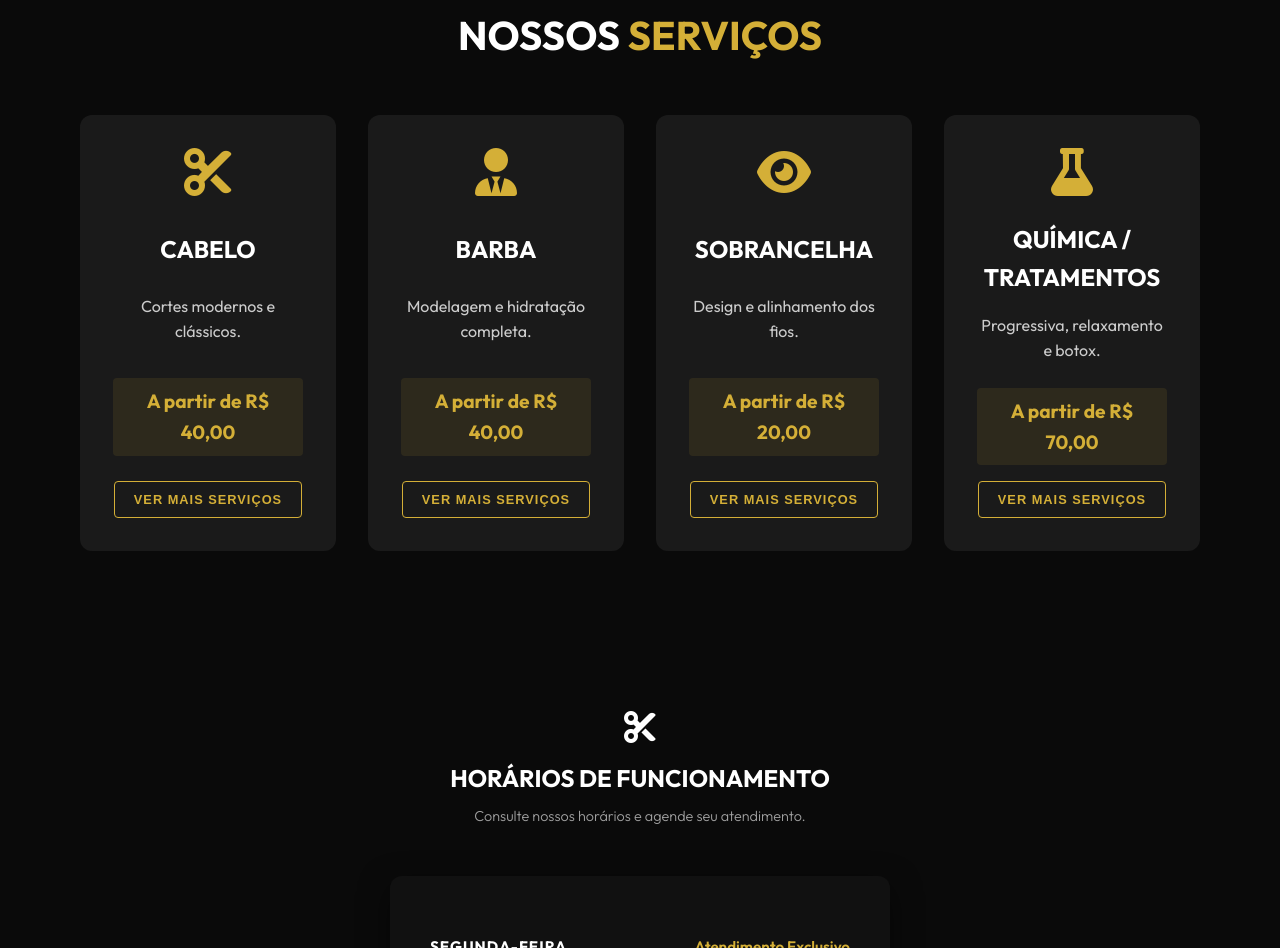
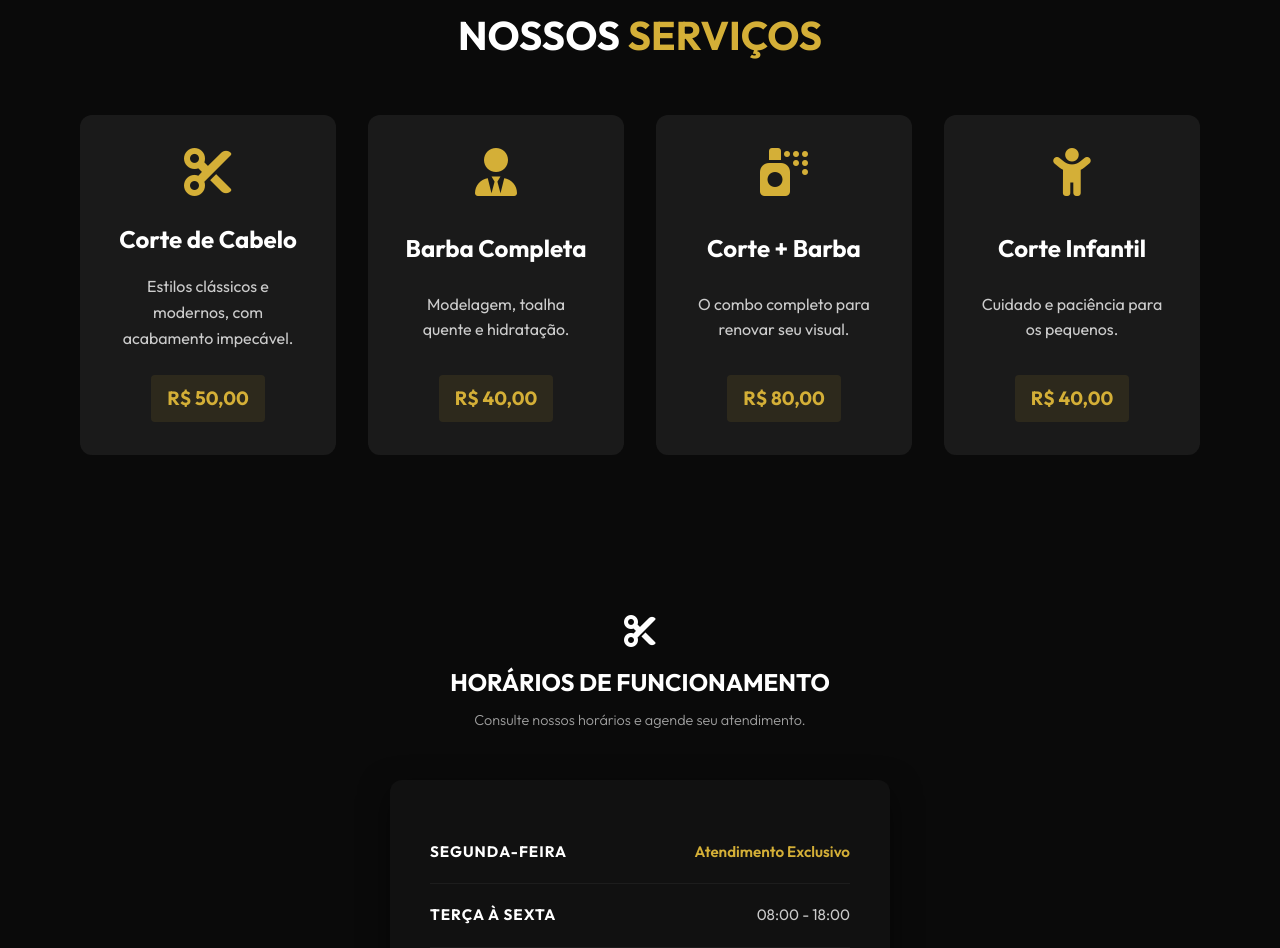
Before and after one commit to XandyNerd/BARBEARIA-VIDA-NOVA, a plain HTML site: page index.html in a window 1280 px wide. Shown: the part 3620-4568 px from the top of the page. Drawn offline with Linux system fonts and the light colour scheme.

Commit message:
Update index.html

```diff
--- a/index.html
+++ b/index.html
@@ -161,7 +161,7 @@
                             <p><strong>Exp:</strong> Iniciante</p>
                         </div>
                         <p class="description">Talento nato para desenhos e freestyle. Traz criatividade e estilo para
-                            cada corte.<br><!-- centralizar o botão! com os outros perfis, por isso do br --><br></p>
+                            cada corte.</p>
                         <a href="https://wa.me/5531994148015" class="btn-whatsapp" target="_blank"><i
                                 class="fab fa-whatsapp"></i> Agendar com Alexandre</a>
                     </div>
@@ -219,46 +219,31 @@
             <div class="services-grid">
                 <div class="service-card">
                     <i class="fas fa-cut service-icon"></i>
-                    <h3>CABELO</h3>
-                    <p>Cortes modernos e clássicos.</p>
-                    <span class="price">A partir de R$ 40,00</span>
-                    <button class="btn-service-details" data-category="cabelo">VER MAIS SERVIÇOS</button>
+                    <h3>Corte de Cabelo</h3>
+                    <p>Estilos clássicos e modernos, com acabamento impecável.</p>
+                    <span class="price">R$ 50,00</span>
                 </div>
                 <div class="service-card">
                     <i class="fas fa-user-tie service-icon"></i>
-                    <h3>BARBA</h3>
-                    <p>Modelagem e hidratação completa.</p>
-                    <span class="price">A partir de R$ 40,00</span>
-                    <button class="btn-service-details" data-category="barba">VER MAIS SERVIÇOS</button>
+                    <h3>Barba Completa</h3>
+                    <p>Modelagem, toalha quente e hidratação.</p>
+                    <span class="price">R$ 40,00</span>
                 </div>
                 <div class="service-card">
-                    <i class="fas fa-eye service-icon"></i>
-                    <h3>SOBRANCELHA</h3>
-                    <p>Design e alinhamento dos fios.</p>
-                    <span class="price">A partir de R$ 20,00</span>
-                    <button class="btn-service-details" data-category="sobrancelha">VER MAIS SERVIÇOS</button>
+                    <i class="fas fa-spray-can service-icon"></i>
+                    <h3>Corte + Barba</h3>
+                    <p>O combo completo para renovar seu visual.</p>
+                    <span class="price">R$ 80,00</span>
                 </div>
                 <div class="service-card">
-                    <i class="fas fa-flask service-icon"></i>
-                    <h3>QUÍMICA / TRATAMENTOS</h3>
-                    <p>Progressiva, relaxamento e botox.</p>
-                    <span class="price">A partir de R$ 70,00</span>
-                    <button class="btn-service-details" data-category="quimica">VER MAIS SERVIÇOS</button>
+                    <i class="fas fa-child service-icon"></i>
+                    <h3>Corte Infantil</h3>
+                    <p>Cuidado e paciência para os pequenos.</p>
+                    <span class="price">R$ 40,00</span>
                 </div>
             </div>
         </div>
     </section>
-
-    <!-- Services Modal -->
-    <div id="services-modal" class="modal">
-        <div class="modal-content">
-            <span class="close-modal">&times;</span>
-            <h2 id="modal-title">Serviços Detalhados</h2>
-            <div id="modal-body" class="services-list">
-                <!-- Items will be injected here -->
-            </div>
-        </div>
-    </div>
 
     <!-- Horarios de funcionamento-->
     <section id="hours" class="hours-section">
```
